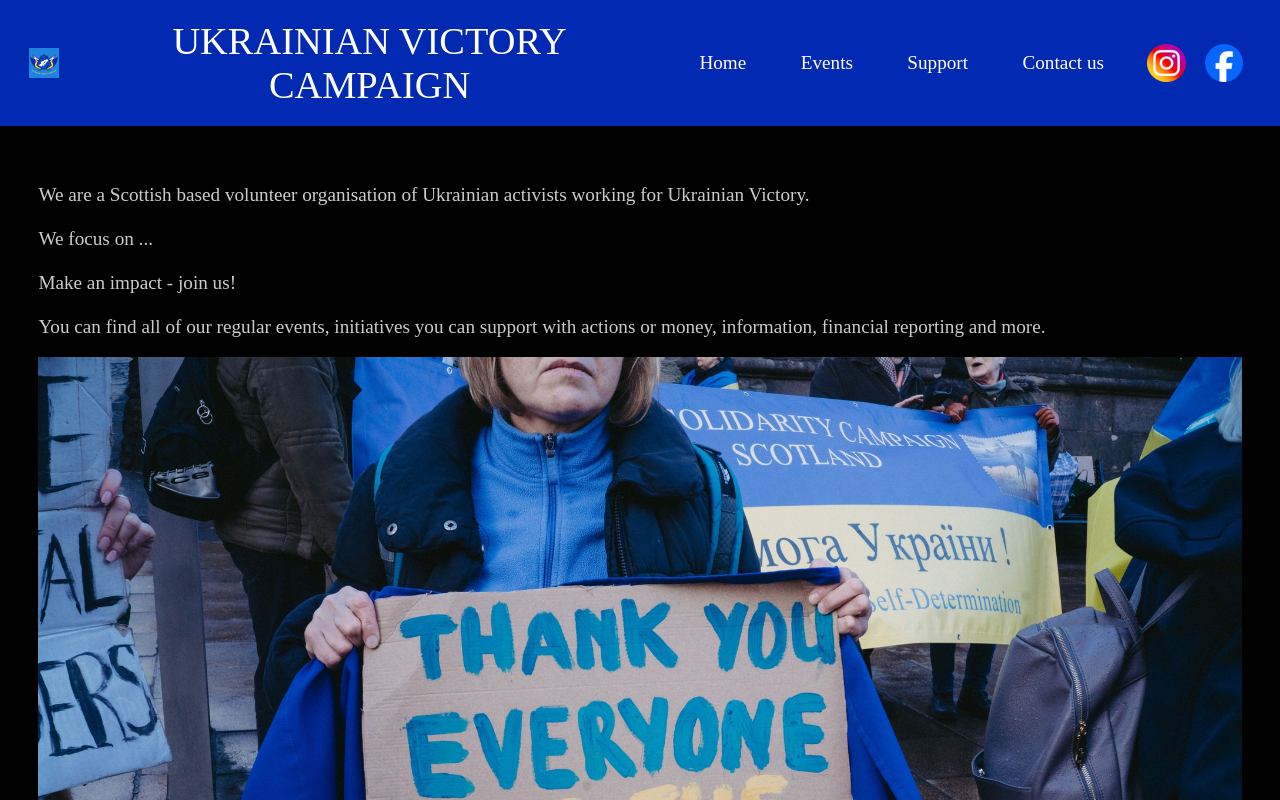
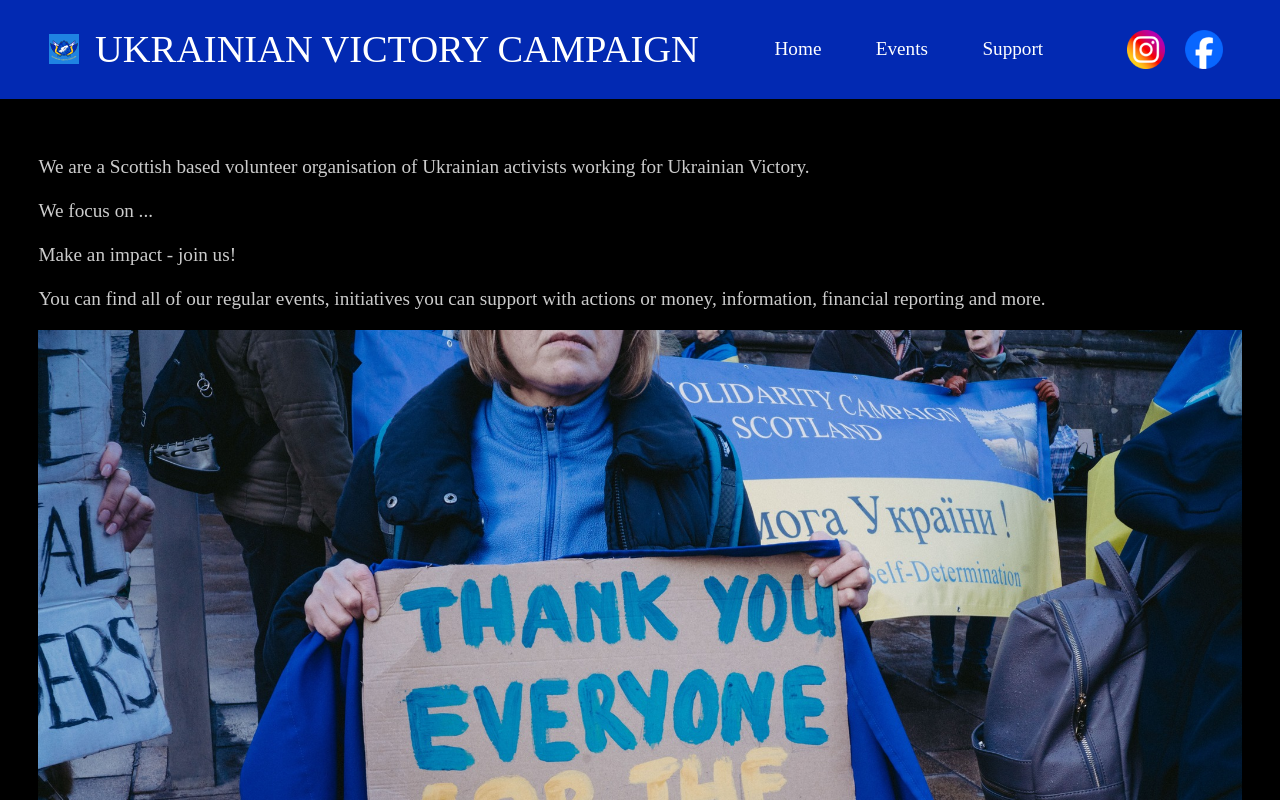
Before and after one commit to LiskaC/uvc, a React (Vite) app: page /support/donate in a window 1280 px wide. Shown: the top 800 px of the page. Built offline with nearby package versions, Linux system fonts and the light colour scheme.

Commit message:
FE-42: Improve routing

```diff
--- a/src/App.tsx
+++ b/src/App.tsx
@@ -15,6 +15,22 @@ import { About } from './views/About/About'
 import { Constitution } from './views/Constitution/Constitution'
 import { Partners } from './views/Partners/Partners'
 
+const routesConfig = [
+  { path: routes.home.subroutes.about.path, element: <About /> },
+  { path: routes.home.subroutes.constitution.path, element: <Constitution /> },
+  { path: routes.home.subroutes.reports.path, element: <Reports /> },
+  { path: routes.home.subroutes.contact.path, element: <Contact /> },
+  { path: routes.events.path, element: <Events /> },
+  { path: routes.events.subroutes.calendar.path, element: <Events /> },
+  { path: routes.events.subroutes.gallery.path, element: <div>Gallery</div> },
+  { path: routes.support.path, element: <Support /> },
+  { path: routes.support.subroutes.volunteer.path, element: <Volunteer /> },
+  { path: routes.support.subroutes.donate.path, element: <Donate /> },
+  { path: routes.support.subroutes.communicate.path, element: <Communicate /> },
+  { path: routes.support.subroutes.needs.path, element: <Needs /> },
+  { path: routes.support.subroutes.partners.path, element: <Partners /> }
+]
+
 export const App: FC = () => (
   // To deploy a test version to Github Pages, it is necessary to use HashRouter since
   // routing with BrowserRouter is not supported
@@ -22,19 +38,7 @@ export const App: FC = () => (
     <Routes>
       <Route path={routes.home.path} element={<AppShell/>}>
         <Route index element={<Home/>}/>
-        <Route path={routes.home.subroutes.about.path} element={<About/>}/>
-        <Route path={routes.home.subroutes.constitution.path} element={<Constitution/>}/>
-        <Route path={routes.home.subroutes.reports.path} element={<Reports/>}/>
-        <Route path={routes.events.path} element={<Events/>}/>
-        <Route path={routes.events.subroutes.calendar.path} element={<Events/>}/>
-        <Route path={routes.events.subroutes.gallery.path} element={<div>Gallery</div>}/>
-        <Route path={routes.support.path} element={<Support/>}/>
-        <Route path={routes.support.subroutes.volunteer.path} element={<Volunteer/>}/>
-        <Route path={routes.support.subroutes.donate.path} element={<Donate/>}/>
-        <Route path={routes.support.subroutes.communicate.path} element={<Communicate/>}/>
-        <Route path={routes.support.subroutes.needs.path} element={<Needs/>}/>
-        <Route path={routes.support.subroutes.partners.path} element={<Partners/>}/>
-        <Route path={routes.contact.path} element={<Contact/>}/>
+        {routesConfig.map(route => <Route path={route.path} element={route.element}/>)}
       </Route>
     </Routes>
   </HashRouter>
--- a/src/routes.ts
+++ b/src/routes.ts
@@ -12,6 +12,7 @@ export type Routes = {
       about: Route
       constitution: Route
       reports: Route
+      contact: Route
     }
   }
   events: Route & {
@@ -29,7 +30,6 @@ export type Routes = {
       partners: Route
     }
   }
-  contact: Route
 }
 
 /**
@@ -42,15 +42,16 @@ export const routes: Routes = {
     subroutes: {
       about: { name: 'About us', path: '/home/about-us' },
       constitution: { name: 'Constitution', path: '/home/constitution' },
-      reports: { name: 'Reports', path: '/home/reports' }
+      reports: { name: 'Reports', path: '/home/reports' },
+      contact: { name: 'Contact us', path: '/home/contact' }
     }
   },
   events: {
     name: 'Events',
     path: '/events',
     subroutes: {
-      calendar: { name: 'Calendar', path: '/home/calendar' },
-      gallery: { name: 'Gallery', path: '/home/gallery' }
+      calendar: { name: 'Calendar', path: '/events/calendar' },
+      gallery: { name: 'Gallery', path: '/events/gallery' }
     }
   },
   support: {
@@ -63,8 +64,7 @@ export const routes: Routes = {
       communicate: { name: 'Spread the word', path: '/support/communicate' },
       partners: { name: 'Partners', path: '/support/partners' }
     }
-  },
-  contact: { name: 'Contact us', path: '/resources/contact' }
+  }
 }
 
 /**
--- a/src/sections/Needs/data.ts
+++ b/src/sections/Needs/data.ts
@@ -28,6 +28,6 @@ export const needs: Need[] = [
     name: 'Urgent appeal vehicle replacement',
     images: ['https://encrypted-tbn0.gstatic.com/images?q=tbn:ANd9GcR5mdfGLQDn5csqYRBD6DMLWUa59XwUUimgRw&s'],
     description: 'One of our regular contacts urgently needs a new car. Can you help? Contact us!',
-    links: [{ text: 'Contact us', url: routes.contact.path }, { text: 'Donate cash', url: '/some-url' }]
+    links: [{ text: 'Contact us', url: routes.home.subroutes.contact.path }, { text: 'Donate cash', url: '/some-url' }]
   }
 ]
```
